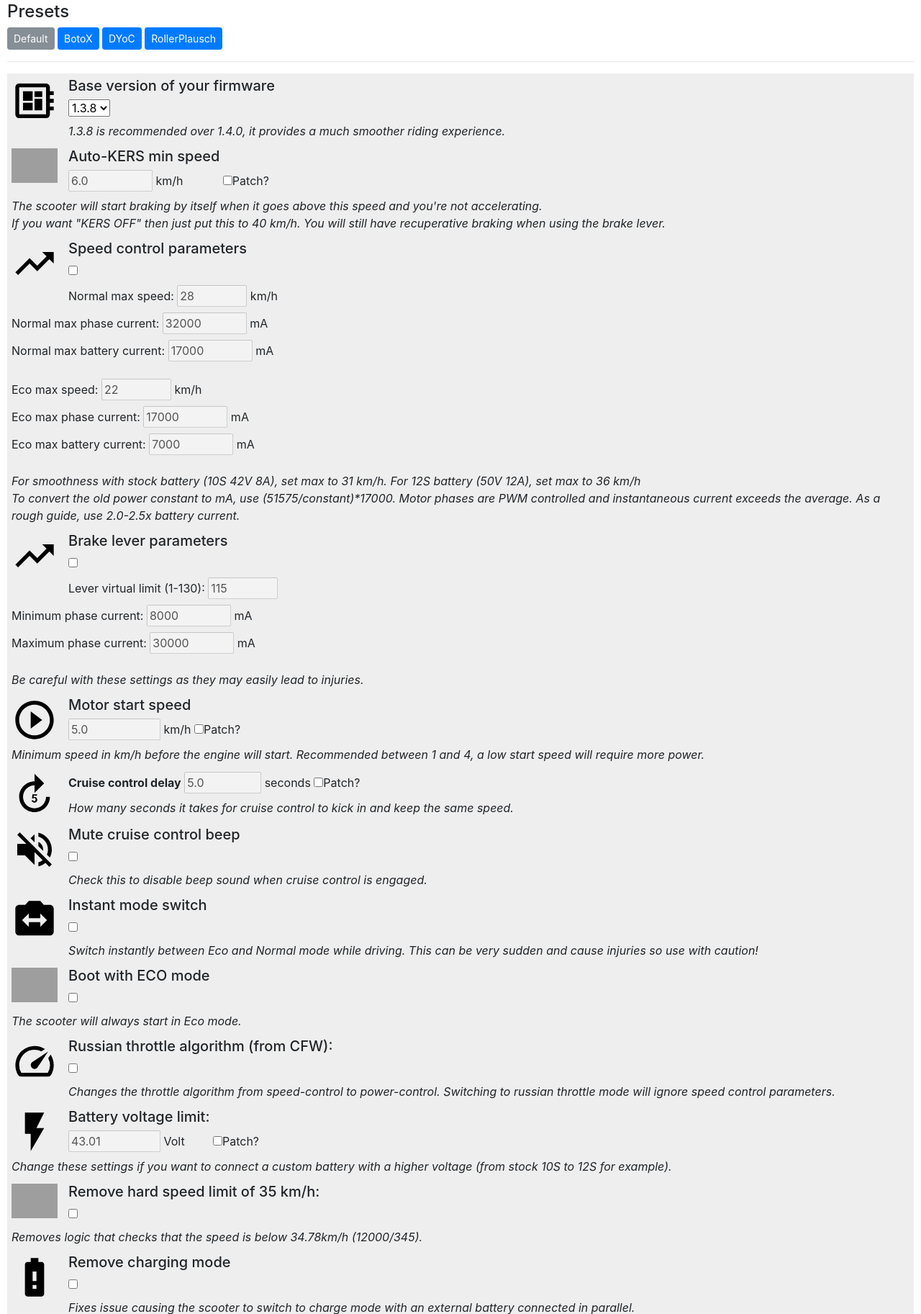
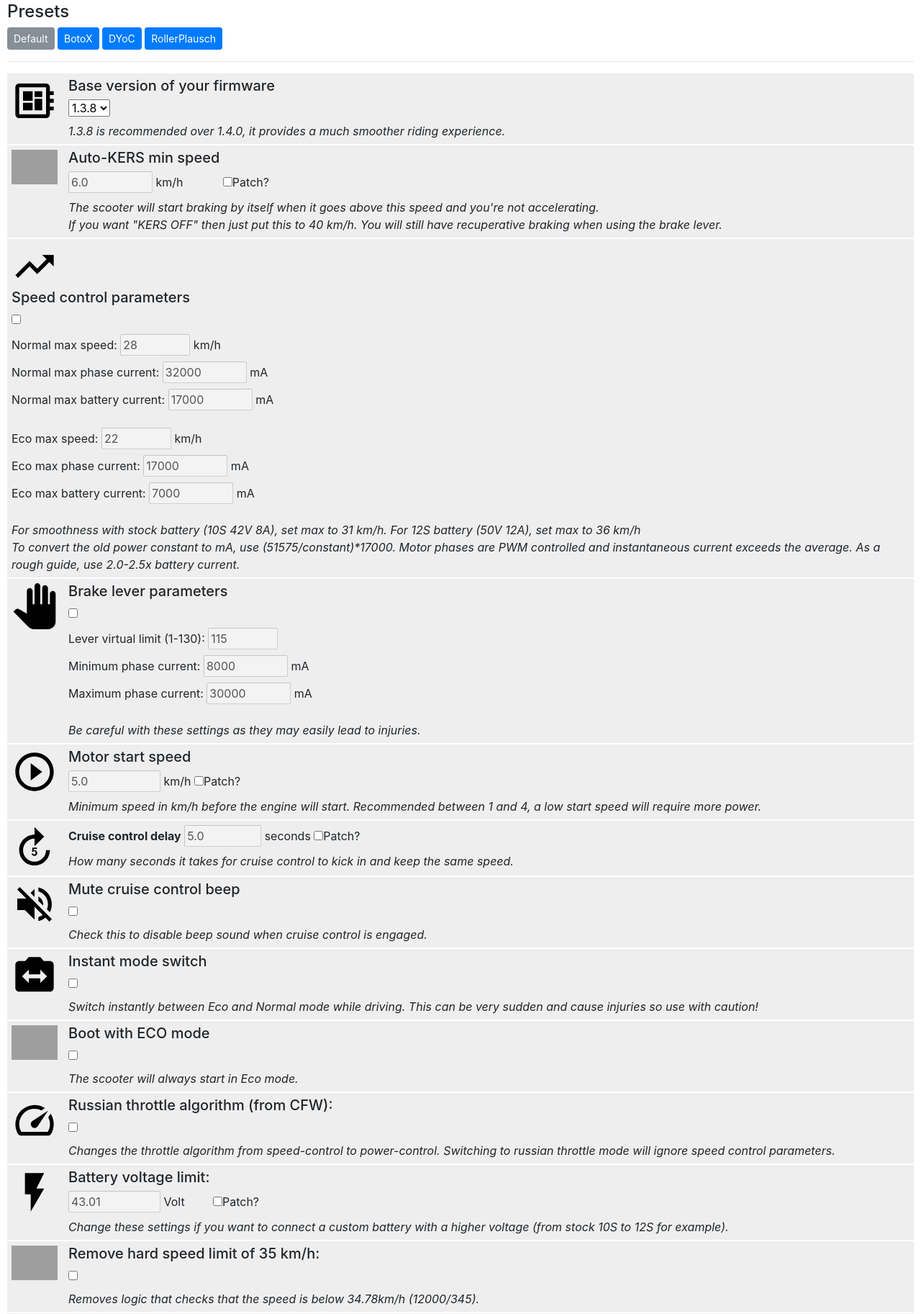
Before and after one commit to BotoX/xiaomi-m365-firmware-patcher, a Python web app: template web/templates/home.html in a window 1280 px wide. Shown: the part 162-1987 px from the top of the page at 72% size. Run offline with Jinja, Linux system fonts and the light colour scheme; the template is opened without the code that fills it, so the values that code supplies are empty; grey boxes are pictures that could not be loaded.

Commit message:
Fixed blocks alignment

```diff
--- a/web/templates/home.html
+++ b/web/templates/home.html
@@ -16,6 +16,7 @@
             border-color: #4682B4;
             background-color: #EEEEEE;
             text-align: left;
+			margin-top:2px;
             overflow: hidden;
             padding: 6px;
         }
@@ -26,6 +27,10 @@
 
         .comment {
             font-style: italic;
+        }
+
+		.paramblock {
+			float:left;
 		}
     </style>
 </head>
@@ -58,9 +63,8 @@
     <form action="/cfw">
 
         <div id="block">
-
             <img style="background-position: top left; margin-right:15px; width: 4em" src="data/developer_board-24px.svg" />
-
+            <div class="paramblock">
                 <label>
                     <h5>Base version of your firmware</h5>
                     <select name="version">
@@ -75,10 +79,12 @@
                 </label>
                 <div class="comment">1.3.8 is recommended over 1.4.0, it provides a much smoother riding experience.</div>
             </div>
+        </div>
 
         <div id="block">
             <img style="background-position: top left; margin-right:15px; width: 4em" src="data/flip_camera_android-24px.svg" />
 
+            <div class="paramblock">
                 <label>
                     <h5>Auto-KERS min speed</h5>
                     <input name="kers_min_speed" type="number" step="0.1" min="0" max="100" value="6.0" disabled>&nbsp;km/h</label>
@@ -90,10 +96,11 @@
                     <br>
                 </div>
             </div>
+        </div>
 
         <div id="block">
             <img style="background-position: top left; margin-right:15px; width: 4em" src="data/trending_up-24px.svg" />
-
+            <div class="paramblock">
                 <label>
                     <h5>Speed control parameters</h5>
                     <input type="checkbox" name="speed_params" onchange="CheckForm('speed_normal_kmh', this); CheckForm('speed_normal_phase', this); CheckForm('speed_normal_battery', this); CheckForm('speed_eco_kmh', this); CheckForm('speed_eco_phase', this); CheckForm('speed_eco_battery', this);">
@@ -123,10 +130,12 @@
                     <br> To convert the old power constant to mA, use (51575/constant)*17000. Motor phases are PWM controlled and instantaneous current exceeds the average. As a rough guide, use 2.0-2.5x battery current.
                 </div>
             </div>
+        </div>
 
         <div id="block">
-            <img style="background-position: top left; margin-right:15px; width: 4em" src="data/trending_up-24px.svg" />
+            <img style="background-position: top left; margin-right:15px; width: 4em" src="data/pan_tool-24px.svg" />
 
+            <div class="paramblock">
                 <label>
                     <h5>Brake lever parameters</h5>
                     <input type="checkbox" name="brake_params" onchange="CheckForm('brake_limit', this); CheckForm('brake_i_min', this); CheckForm('brake_i_max', this);">
@@ -146,12 +155,12 @@
                 <div class="comment">
                     Be careful with these settings as they may easily lead to injuries.
                 </div>
-
+            </div>
         </div>
 
         <div id="block">
             <img style="background-position: top left; margin-right:15px; width: 4em" src="data/play_circle_outline-24px.svg" />
-
+            <div class="paramblock">
                 <label>
                     <h5>Motor start speed</h5>
                     <input name="motor_start_speed" type="number" step="0.01" min="0" max="100" value="5.0" disabled>&nbsp;km/h</label>
@@ -161,10 +170,11 @@
                     Minimum speed in km/h before the engine will start. Recommended between 1 and 4, a low start speed will require more power.
                 </div>
             </div>
+        </div>
 
         <div id="block">
             <img style="background-position: top left; margin-right:15px; width: 4em" src="data/forward_5-24px.svg" />
-
+            <div class="paramblock">
                 <label><b>Cruise control delay</b>
                     <input name="cruise_control_delay" type="number" step="0.1" min="0.1" max="20" value="5.0" disabled>&nbsp;seconds</label>
                 <label>
@@ -174,10 +184,11 @@
                     How many seconds it takes for cruise control to kick in and keep the same speed.
                 </div>
             </div>
+        </div>
 
         <div id="block">
             <img style="background-position: top left; margin-right:15px; width: 4em" src="data/volume_off-24px.svg" />
-
+            <div class="paramblock">
                 <label>
                     <h5>Mute cruise control beep</h5>
                     <input type="checkbox" name="cruise_control_nobeep">
@@ -187,10 +198,11 @@
                     Check this to disable beep sound when cruise control is engaged.
                 </div>
             </div>
+        </div>
 
         <div id="block">
             <img style="background-position: top left; margin-right:15px; width: 4em" src="data/switch_camera-24px.svg" />
-
+            <div class="paramblock">
                 <label>
                     <h5>Instant mode switch</h5>
                     <input type="checkbox" name="instant_eco_switch">
@@ -199,20 +211,22 @@
                     Switch instantly between Eco and Normal mode while driving. This can be very sudden and cause injuries so use with caution!
                 </div>
             </div>
+        </div>
 
         <div id="block">
             <img style="background-position: top left; margin-right:15px; width: 4em" src="data/settings_power-24px.svg" />
-
+            <div class="paramblock">
                 <label>
                     <h5>Boot with ECO mode</h5>
                     <input type="checkbox" name="boot_with_eco">
                 </label>
                 <div class="comment">The scooter will always start in Eco mode.</div>
             </div>
+        </div>
 
         <div id="block">
             <img style="background-position: top left; margin-right:15px; width: 4em" src="data/speed-24px.svg" />
-
+            <div class="paramblock">
                 <label>
                     <h5>Russian throttle algorithm (from CFW):</h5>
                     <input type="checkbox" name="russian_throttle">
@@ -221,10 +235,11 @@
                     Changes the throttle algorithm from speed-control to power-control. Switching to russian throttle mode will ignore speed control parameters.
                 </div>
             </div>
+        </div>
 
         <div id="block">
             <img style="background-position: top left; margin-right:15px; width: 4em" src="data/flash_on-24px.svg" />
-
+            <div class="paramblock">
                 <label>
                     <h5>Battery voltage limit:</h5>
                     <input name="voltage_limit" type="number" step="0.01" min="43.01" max="100.00" value="43.01" disabled>&nbsp;Volt</label>
@@ -234,10 +249,11 @@
                     Change these settings if you want to connect a custom battery with a higher voltage (from stock 10S to 12S for example).
                 </div>
             </div>
+        </div>
 
         <div id="block">
             <img style="background-position: top left; margin-right:15px; width: 4em" src="data/timer_off-24px.svg" />
-
+            <div class="paramblock">
                 <label>
                     <h5>Remove hard speed limit of 35&nbsp;km/h:</h5>
                     <input type="checkbox" name="remove_hard_speed_limit">
@@ -246,10 +262,11 @@
                     Removes logic that checks that the speed is below 34.78km/h (12000/345).
                 </div>
             </div>
+        </div>
 
         <div id="block">
             <img style="background-position: top left; margin-right:15px; width: 4em" src="data/battery_alert-24px.svg" />
-
+            <div class="paramblock">
                 <label>
                     <h5>Remove charging mode</h5>
                     <input type="checkbox" name="remove_charging_mode">
@@ -259,10 +276,11 @@
                     Fixes issue causing the scooter to switch to charge mode with an external battery connected in parallel.
                 </div>
             </div>
+        </div>
 
         <div id="block">
             <img style="background-position: top left; margin-right:15px; width: 4em" src="data/link_off-24px.svg" />
-
+            <div class="paramblock">
                 <label>
                     <h5>Stay on when scooter is locked</h5>
                     <input type="checkbox" name="stay_on_locked">
@@ -271,10 +289,11 @@
                     Disables auto shutdown when the scooter is locked such that it stays on forever.
                 </div>
             </div>
+        </div>
 
         <div id="block">
             <img style="background-position: top left; margin-right:15px; width: 4em" src="data/settings_remote-24px.svg" />
-
+            <div class="paramblock">
                 <label>
                     <bh5>Change ESC
                         <->BMS baud rate to 76800:</h5>
@@ -284,10 +303,11 @@
                     Advanced setting for internal data transfer. Only useful if you install <a href="https://github.com/BotoX/xiaomi-m365-compatible-bms" target="_blank">compatible open source BMS</a>
                 </div>
             </div>
+        </div>
 
         <div id="block">
             <img style="background-position: top left; margin-right:15px; width: 4em" src="data/slow_motion_video-24px.svg" />
-
+            <div class="paramblock">
                 <label>
                     <h5>Wheel speed multiplier:</h5>
                     <input name="wheel_speed_const" type="number" step="1" min="200" max="500" value="345" disabled>
@@ -296,6 +316,7 @@
                     <input type="checkbox" onchange="CheckForm('wheel_speed_const', this);">Patch?</label>
                 <div class="comment">
                     For 10" wheels use 315, don't change otherwise.
+                </div>
             </div>
         </div>
 
```
Lines whose indentation alone changed are shown as unchanged.
